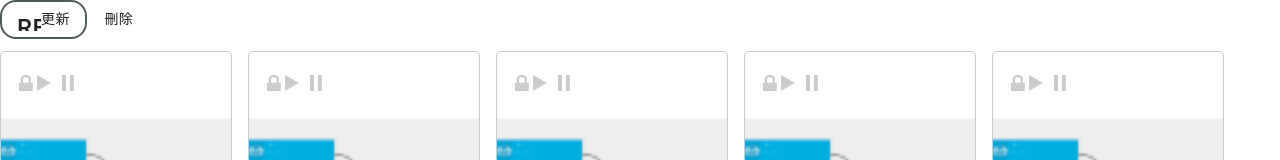
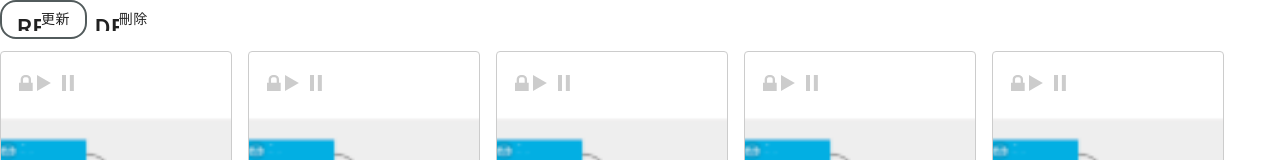
Before and after one commit to aChinKaiWu/frontend_skill_up, a React (Create React App) app: page / in a window 1280 px wide. Shown: the top 160 px of the page. Built offline with nearby package versions, Linux system fonts and the light colour scheme; the HTML template or start-up script is replaced by a standard one.

Commit message:
added delete icon

```diff
--- a/src/components/ScenarioList/ScenarioList.tsx
+++ b/src/components/ScenarioList/ScenarioList.tsx
@@ -64,7 +64,10 @@ export default function ScenarioList(props: Props) {
         <Icon>refresh</Icon>
         更新
       </Button>
-      <Button onClick={() => setMode(ScenarioListMode.Delete)}>刪除</Button>
+      <Button onClick={() => setMode(ScenarioListMode.Delete)}>
+        <Icon>delete</Icon>
+        刪除
+      </Button>
       {/* sceanrio cards */}
       <div className={classes.list}>
         {scenarioList.map((scenario, idx) => {
```
